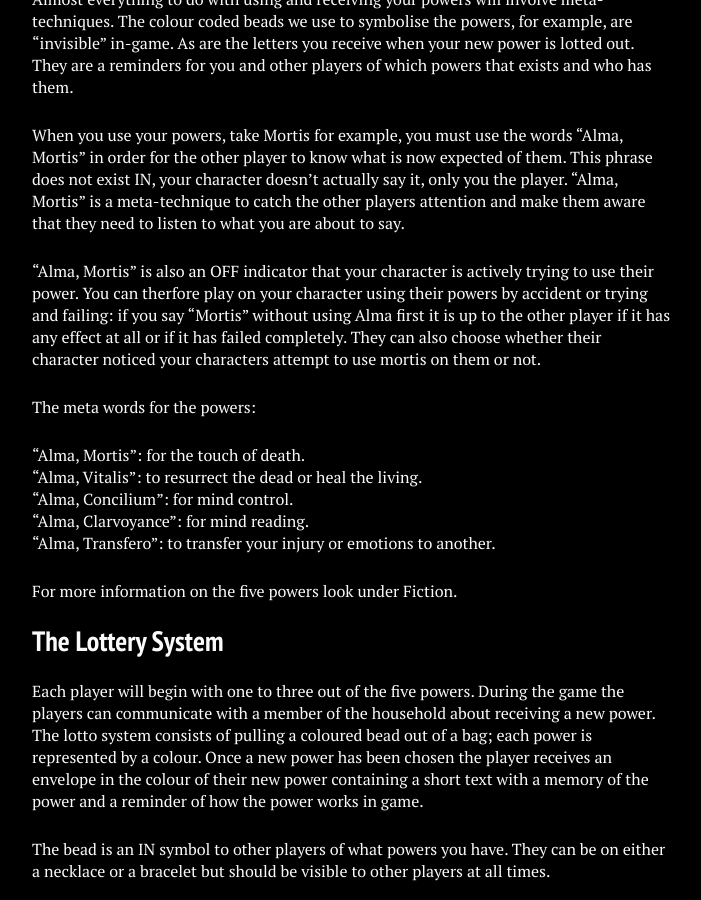
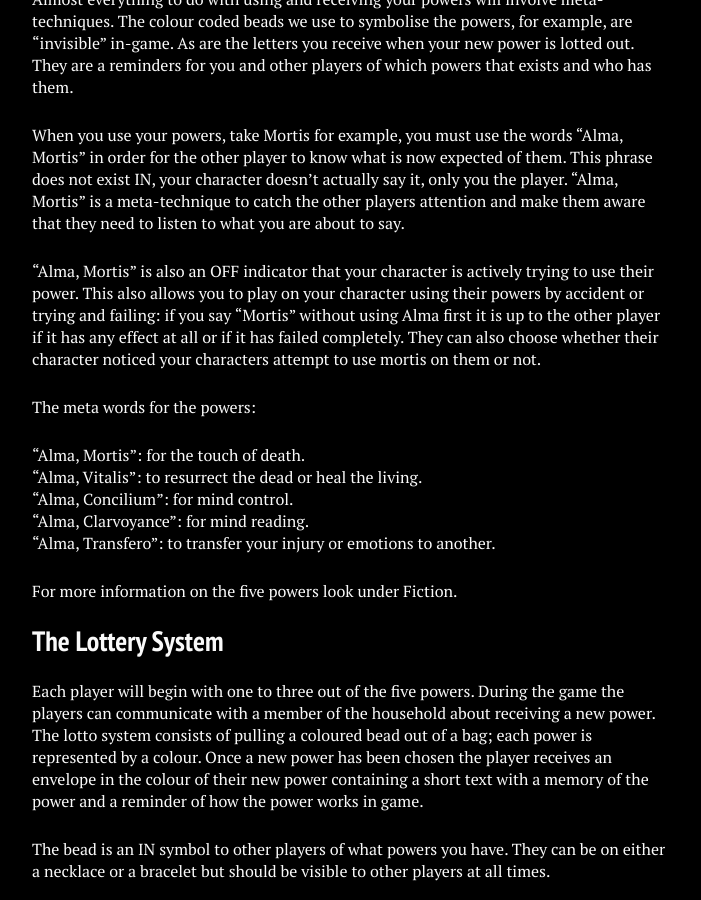
Before and after one commit to stanislavb/en.coven.nu, a Jekyll site: the page built from game-mechanics/index.md, in a window 1280 px wide and 900 px high, scrolled down 989 px. Shown: the whole window, without its empty margins (288-989 px from the left). Built offline with Jekyll 4.4.1, drawn with Linux system fonts in a browser that asks for light colours; nearby versions of some CDN libraries.

Commit message:
Update index.md

```diff
--- a/game-mechanics/index.md
+++ b/game-mechanics/index.md
@@ -31,7 +31,7 @@ The colour coded beads we use to symbolise the powers, for example, are “invis
 
 When you use your powers, take Mortis for example, you must use the words “Alma, Mortis” in order for the other player to know what is now expected of them. This phrase does not exist IN, your character doesn’t actually say it, only you the player. “Alma, Mortis” is a meta-technique to catch the other players attention and make them aware that they need to listen to what you are about to say.
 
-“Alma, Mortis” is also an OFF indicator that your character is actively trying to use their power. You can therfore play on your character using their powers by accident or trying and failing: if you say “Mortis” without using Alma first it is up to the other player if it has any effect at all or if it has failed completely. They can also choose whether their character noticed your characters attempt to use mortis on them or not.
+“Alma, Mortis” is also an OFF indicator that your character is actively trying to use their power. This also allows you to play on your character using their powers by accident or trying and failing: if you say “Mortis” without using Alma first it is up to the other player if it has any effect at all or if it has failed completely. They can also choose whether their character noticed your characters attempt to use mortis on them or not.
 
 The meta words for the powers:
 
```
